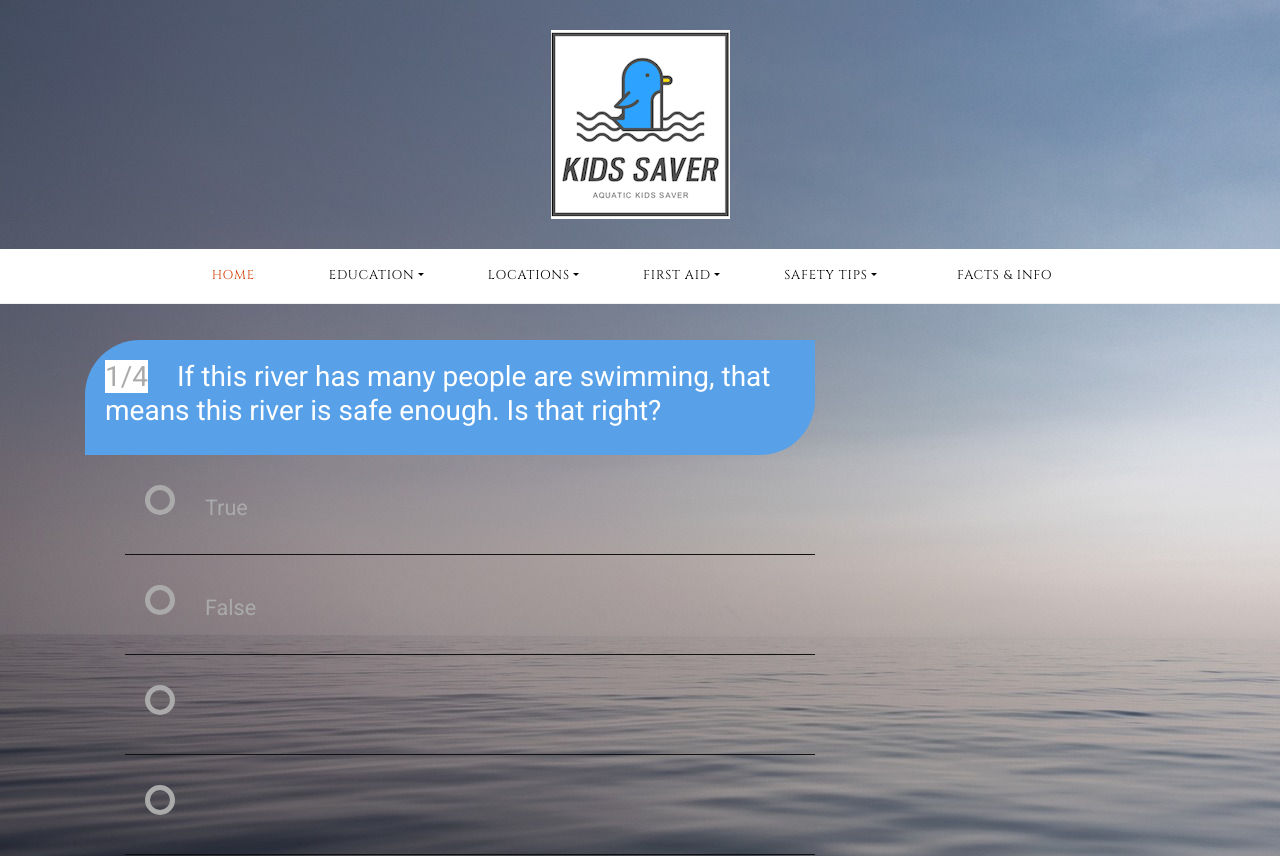
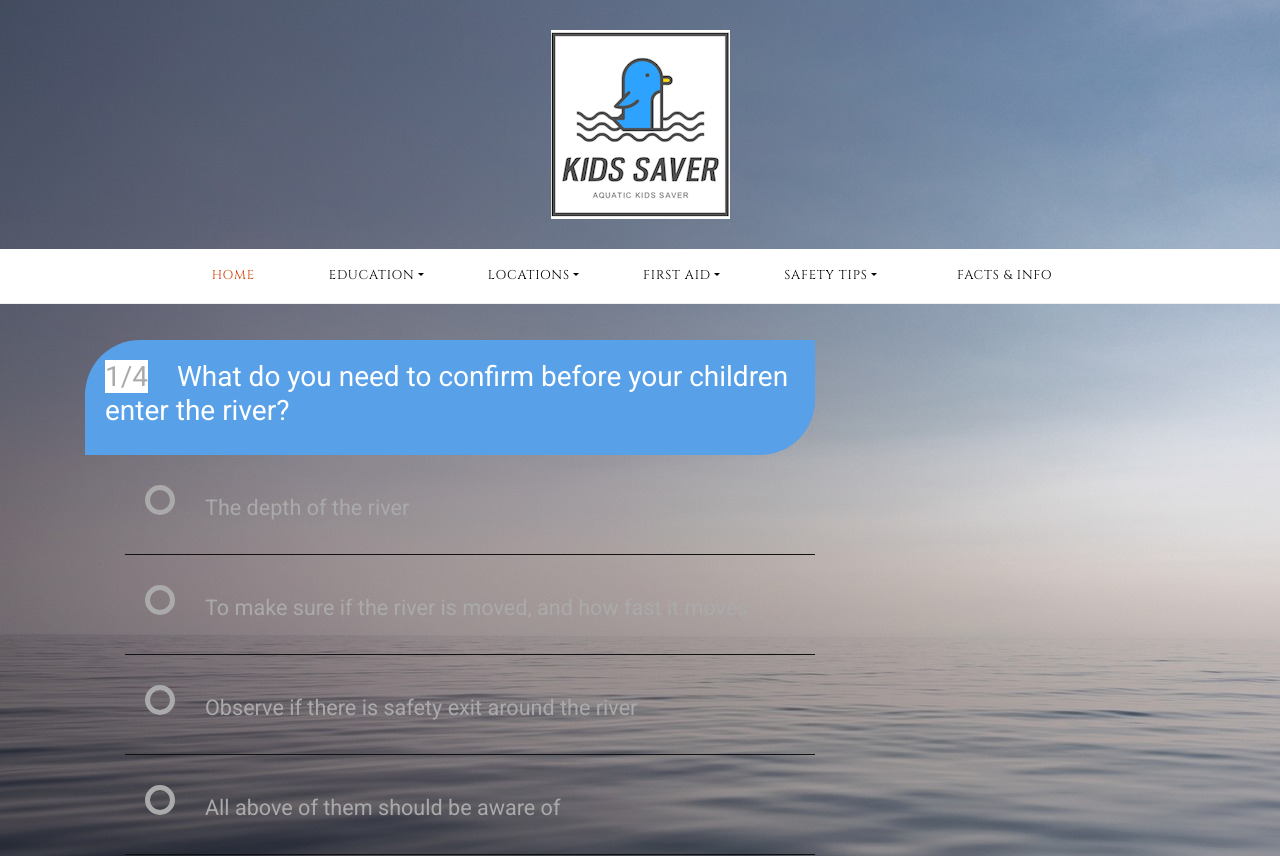
Before and after one commit to yzha0219/IE_project_3, a plain HTML site: page river_quiz.html in a window 1280 px wide. Drawn offline with Linux system fonts and the light colour scheme; files whose address does not match are found by name.

Commit message:
iteration 3 v5.5

```diff
--- a/js/boat_quiz.js
+++ b/js/boat_quiz.js
@@ -14,7 +14,7 @@ $(function(){
         {'Q':'What things you cannot drink when you at the boat?', 'A':3,'C':['Coca-Cola','Water','Alcohol','Juice']},
         {'Q':'What do you need to keep in mind before you board the ship with your kids?','A':3,'C':['If you have taken enough food?','If you have taken kids toys?','If you have watched the weather forecast and prepared enough clothes?','None of above']},
         {'Q':'Do kids need to wear flotation device on a boat?', 'A':1,'C':['Yes. And the parents need to teach kids how to use it','No. The flotation device is not comfortable.']},
-        {'Q':'What do parents need to teach their kids before getting on the boat?', '1':2,'C':['The parents phone number and the emergency number like “000”','Get the kids necessary wearable electronic device','Parents need to teach their kids about how to use the wear flotation','All of above']}
+        {'Q':'What do parents need to teach their kids before getting on the boat?', 'A':2,'C':['The parents phone number and the emergency number like “000”','Get the kids necessary wearable electronic device','Parents need to teach their kids about how to use the wear flotation','All of above']}
     ];
 
 
--- a/js/river_quiz.js
+++ b/js/river_quiz.js
@@ -11,10 +11,10 @@ $(function(){
     var questionNo = 0;
     var correctCount = 0;
     var q = [
-        {'Q':'If in a river, many people are swimming, then it must be safe enough for my children to swim in it. Is that right?', 'A':2,'C':['True','False']},
         {'Q':'What do you need to confirm before your children enter the river?','A':4,'C':['The depth of the river','To make sure if the river is moved, and how fast it moves','Observe if there is safety exit around the river','All above of them should be aware of']},
         {'Q':'If you take your kids to go to river, which situation is safe for kids to get in?', 'A':3,'C':['the river is not clear to observe the river bottom','the river’s speed is fast','the weather is sunny and not deep','the riverbank is not very flat']},
-        {'Q':'When your kids get in the river, you need to keep your eyes for your kids. Is that right?', '1':2,'C':['True','False']}
+        {'Q':'If in a river, many people are swimming, then it must be safe enough for my children to swim in it. Is that right?', 'A':2,'C':['True','False']},
+        {'Q':'When your kids get in the river, you need to keep your eyes for your kids. Is that right?', 'A':2,'C':['True','False']}
         //{'Q':' How can you measure the depth for your kids?', 'A':3,'C':['Just to get in is ok','Observe the depth of the lake','Assure the ground or rock is stable','Ignore the depth if it is enough for you because you have enough time to save your children']}
     ];
 
--- a/river_quiz.html
+++ b/river_quiz.html
@@ -183,20 +183,19 @@
 
               <div class="question">
                 <h3><span class="label label-warning" id="qid">1/4</span>
-                  <span id="question">If this river has many people are swimming, that means this river is safe enough.
-                    Is that right?</span>
+                  <span id="question">What do you need to confirm before your children enter the river?</span>
                 </h3>
               </div>
               <ul>
                 <li>
                   <input type="radio" id="f-option" name="selector" value="1">
-                  <label for="f-option" class="element-animation">True</label>
+                  <label for="f-option" class="element-animation">The depth of the river</label>
                   <div class="check"></div>
                 </li>
 
                 <li>
                   <input type="radio" id="s-option" name="selector" value="2">
-                  <label for="s-option" class="element-animation">False</label>
+                  <label for="s-option" class="element-animation">To make sure if the river is moved, and how fast it moves</label>
                   <div class="check">
                     <div class="inside"></div>
                   </div>
@@ -204,7 +203,7 @@
 
                 <li>
                   <input type="radio" id="t-option" name="selector" value="3">
-                  <label for="t-option" class="element-animation"></label>
+                  <label for="t-option" class="element-animation">Observe if there is safety exit around the river</label>
                   <div class="check">
                     <div class="inside"></div>
                   </div>
@@ -212,7 +211,7 @@
 
                 <li>
                   <input type="radio" id="fo-option" name="selector" value="4">
-                  <label for="fo-option" class="element-animation"></label>
+                  <label for="fo-option" class="element-animation">All above of them should be aware of</label>
                   <div class="check">
                     <div class="inside"></div>
                   </div>
```
